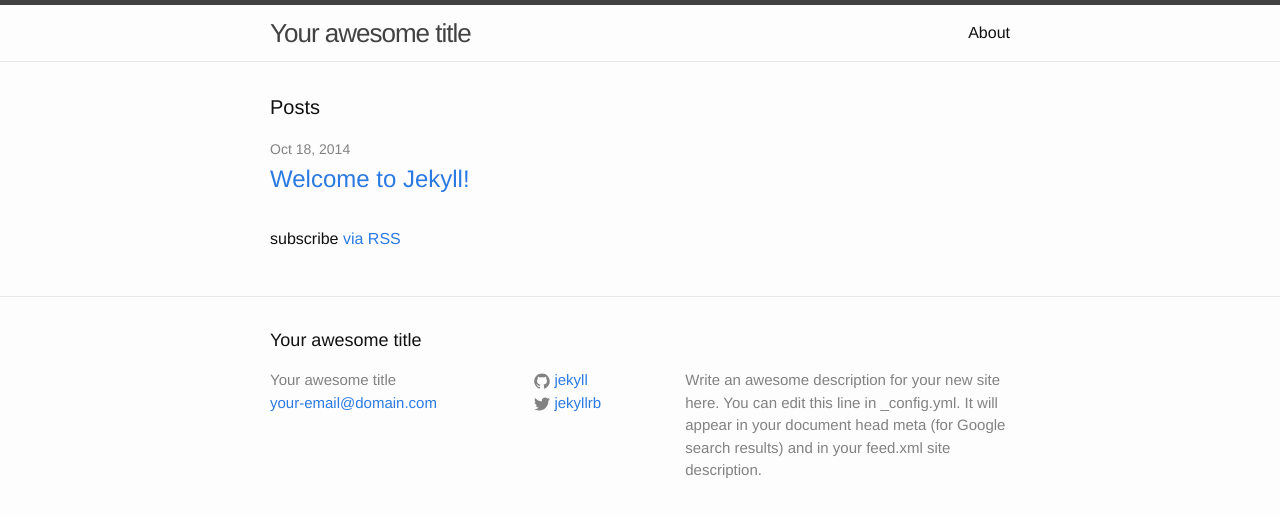
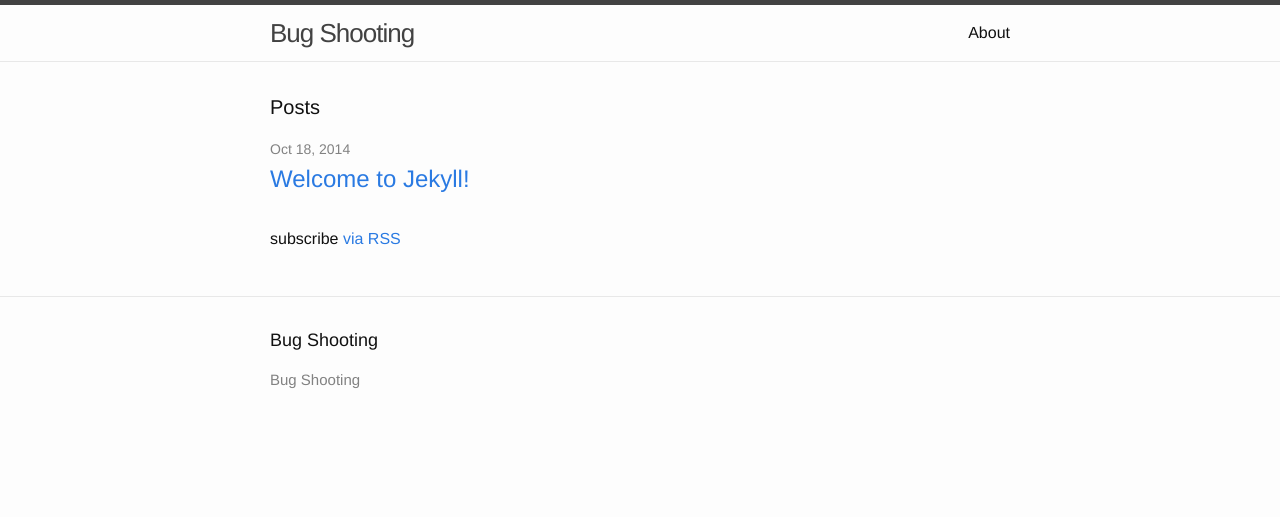
Before and after one commit to BugShooting/BugShooting.Homepage, a Jekyll site: the page built from index.html, in a window 1280 px wide. Shown: the top 517 px of the page. Built offline with Jekyll 4.4.1, drawn with Linux system fonts in a browser that asks for light colours.

Commit message:
Update _config.yml

```diff
--- a/_config.yml
+++ b/_config.yml
@@ -1,14 +1,5 @@
 # Site settings
-title: Your awesome title
-email: your-email@domain.com
-description: > # this means to ignore newlines until "baseurl:"
-  Write an awesome description for your new site here. You can edit this
-  line in _config.yml. It will appear in your document head meta (for
-  Google search results) and in your feed.xml site description.
-baseurl: "/example" # the subpath of your site, e.g. /blog/
-url: "http://jekyll.github.io" # the base hostname & protocol for your site
-twitter_username: jekyllrb
-github_username:  jekyll
+title: Bug Shooting
 
 # Build settings
 markdown: kramdown
```
